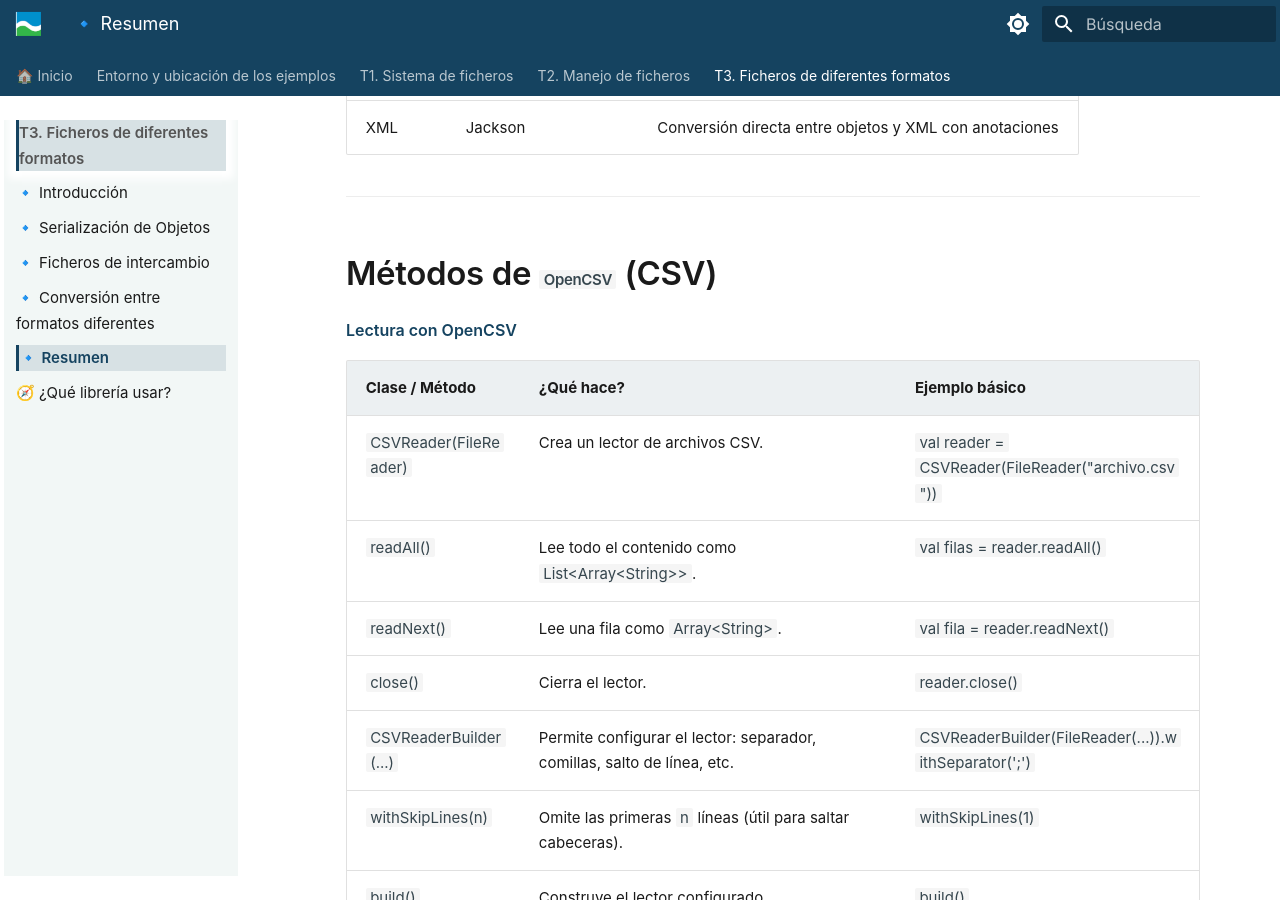
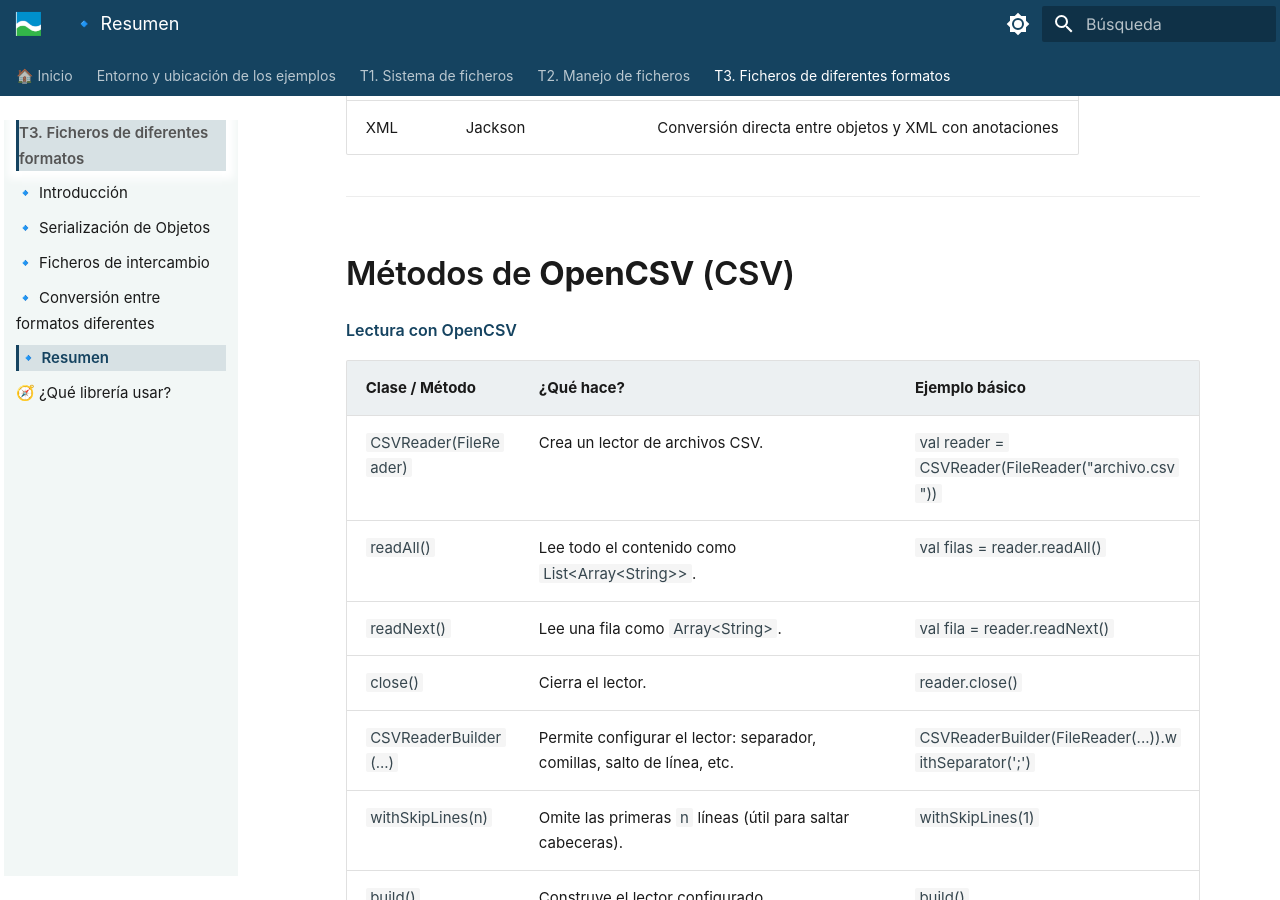
Before and after one commit to asalvadorc/AD_Ficheros_, an MkDocs documentation site: the page built from docs/T3_Formatos_diferentes/resumen.md, in a window 1280 px wide and 900 px high, scrolled down 1113 px. Built offline with MkDocs 1.6.1 and Material for MkDocs 9.7.7, drawn with Linux system fonts in a browser that asks for light colours.

```diff
--- a/docs/T3_Formatos_diferentes/resumen.md
+++ b/docs/T3_Formatos_diferentes/resumen.md
@@ -31,7 +31,7 @@ hide:
 
 ---
 
-## Métodos de `OpenCSV` (CSV)
+## Métodos de **OpenCSV** (CSV)
 
 **Lectura con OpenCSV**{.verde}
 
@@ -65,7 +65,7 @@ hide:
 
 ---
 
-## Métodos de `kotlinx.serialization`
+## Métodos de **kotlinx.serialization**
 
 | Método                               | ¿Qué hace?                                      | Ejemplo básico                                    |
 |--------------------------------------|--------------------------------------------------|--------------------------------------------------|
```
Also changed, not shown: docs/T1_Sistema_de_ficheros/resumen.md (+1 -1 lines).
